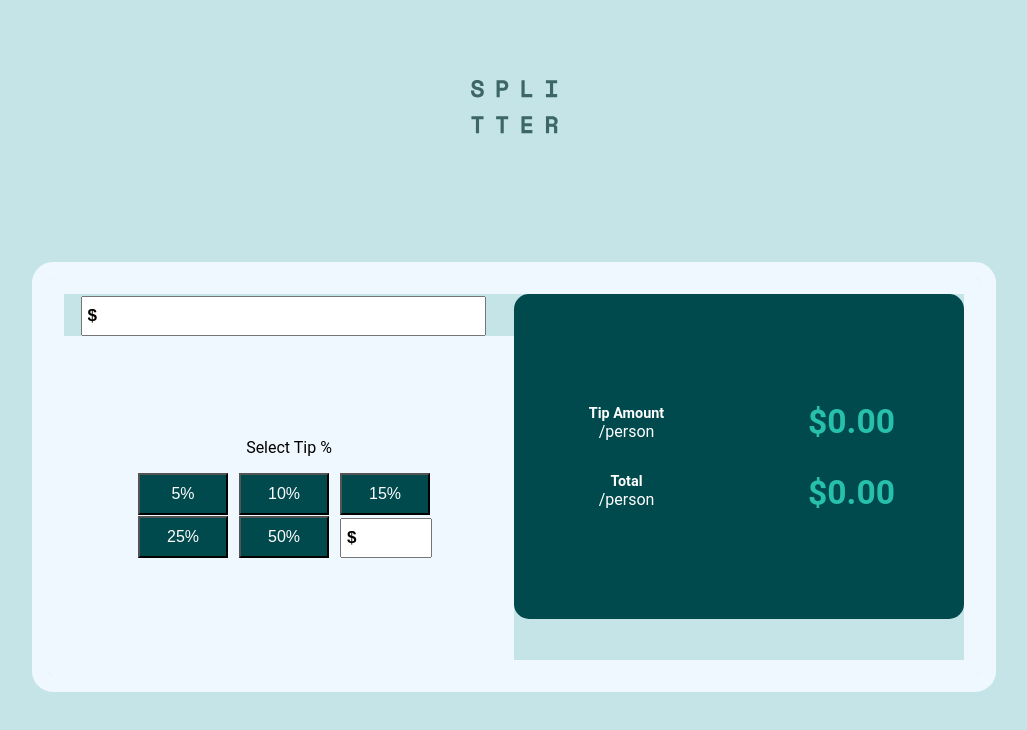
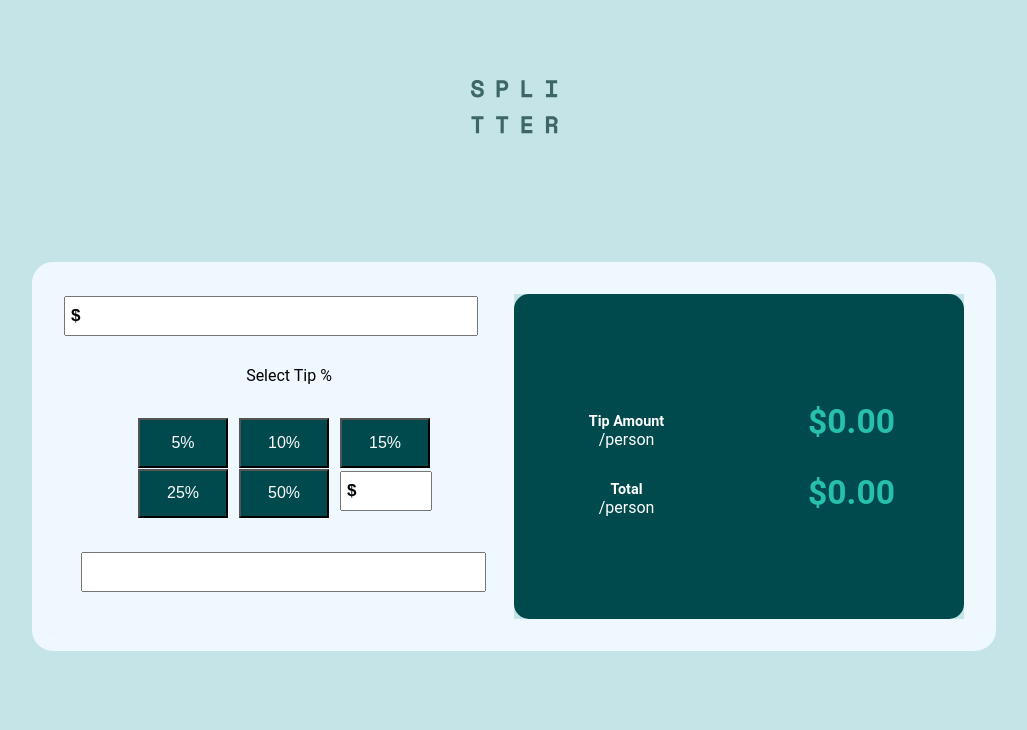
Before and after one commit to chriskavanagh/tipcalc, a React (Create React App) app: page / in a window 1280 px wide. Shown: the top 730 px of the page, without its empty margins (126-1153 px from the left). Built offline with nearby package versions, Linux system fonts and the light colour scheme.

Commit message:
refactor layout TipButton.js

```diff
--- a/src/components/TipButtons.js
+++ b/src/components/TipButtons.js
@@ -8,13 +8,13 @@ export default function TipButtons({ tip, handler, bill, billHandler }) {
 
   return (
     <>
-      <input
-        type="text"
-        className="bill_amt"
-        onChange={billHandler}
-        value={"$" + bill}
-      />
       <div className="tip-wrapper">
+        <input
+          type="text"
+          className="bill_amt"
+          onChange={billHandler}
+          value={"$" + bill}
+        />
         <p>Select Tip %</p>
         <div className="btn-group">
           <button value={0.05} onClick={handler}>
@@ -42,6 +42,14 @@ export default function TipButtons({ tip, handler, bill, billHandler }) {
             />
           </div>
         </div>
+        <div className="people">
+          <input
+            type="text"
+            className="people"
+            onChange={billHandler}
+            value={bill}
+          />
+        </div>
       </div>
     </>
   );
--- a/src/styles/TipButtons.css
+++ b/src/styles/TipButtons.css
@@ -1,8 +1,10 @@
 .tip-wrapper {
-  width: 450px;
-  margin: 0 auto;
+  width: 100%;
+  height: 100%;
   background-color: aliceblue;
-  padding: 102px 100px;
+  display: grid;
+  grid-template-rows: 40px 20px 100px 50px;
+  row-gap: 2rem;
 }
 
 .btn-group {
@@ -22,7 +24,6 @@ button {
 }
 p {
   font-size: 1rem;
-  margin-bottom: 1rem;
 }
 input {
   width: 92px;
@@ -34,6 +35,9 @@ input {
   margin-right: 12px;
   outline: none;
 }
+input.people {
+  width: 90%;
+}
 div.input-wrapper {
   position: relative;
 }
@@ -42,5 +46,6 @@ div.input-wrapper {
   font-size: 15px;
 }
 .bill_amt {
-  width: 90%;
+  width: 92%;
+  margin-bottom: 1rem;
 }
```
